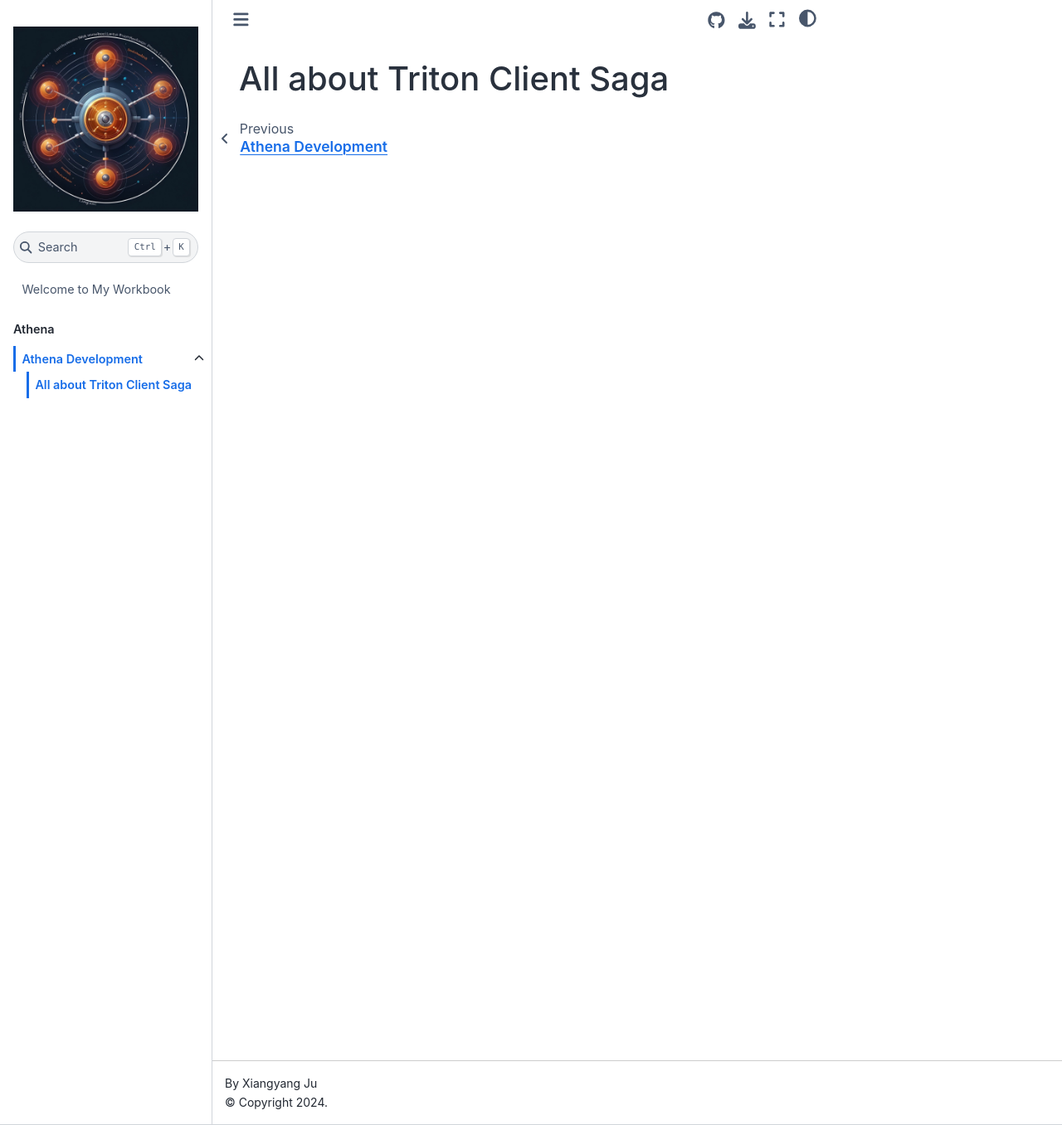
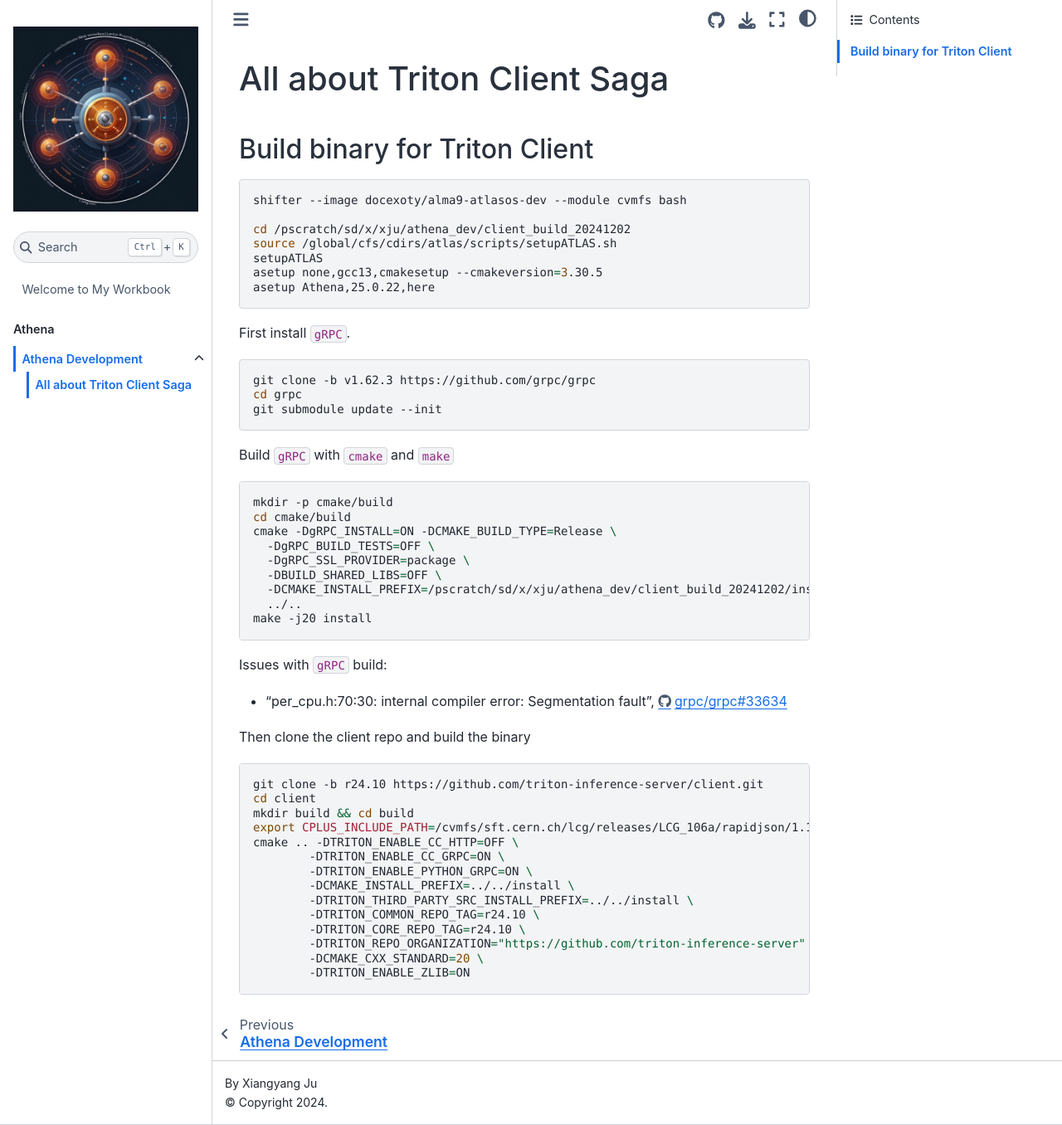
Before and after one commit to xju2/workbook, a Jupyter Book: the page built from book/athena/triton_client.md, in a window 1280 px wide and 1356 px high. Shown: the whole window at 83% size. Built offline with Jupyter Book 1.0.4 settings and Sphinx 7.4.7 and the Sphinx Book theme 1.1.4, drawn with Linux system fonts in a browser that asks for light colours.

Commit message:
init try

````diff
--- a/book/athena/triton_client.md
+++ b/book/athena/triton_client.md
@@ -1 +1,54 @@
-## All about Triton Client Saga
+# All about Triton Client Saga
+
+## Build binary for Triton Client
+
+```bash
+shifter --image docexoty/alma9-atlasos-dev --module cvmfs bash
+
+cd /pscratch/sd/x/xju/athena_dev/client_build_20241202
+source /global/cfs/cdirs/atlas/scripts/setupATLAS.sh
+setupATLAS
+asetup none,gcc13,cmakesetup --cmakeversion=3.30.5
+asetup Athena,25.0.22,here
+```
+
+First install `gRPC`.
+```bash
+git clone -b v1.62.3 https://github.com/grpc/grpc
+cd grpc
+git submodule update --init
+```
+Build `gRPC` with `cmake` and `make`
+```bash
+mkdir -p cmake/build
+cd cmake/build
+cmake -DgRPC_INSTALL=ON -DCMAKE_BUILD_TYPE=Release \
+  -DgRPC_BUILD_TESTS=OFF \
+  -DgRPC_SSL_PROVIDER=package \
+  -DBUILD_SHARED_LIBS=OFF \
+  -DCMAKE_INSTALL_PREFIX=/pscratch/sd/x/xju/athena_dev/client_build_20241202/install \
+  ../..
+make -j20 install
+```
+Issues with `gRPC` build:
+ - "per_cpu.h:70:30: internal compiler error: Segmentation fault", https://github.com/grpc/grpc/issues/33634
+
+
+Then clone the client repo and build the binary
+
+```bash
+git clone -b r24.10 https://github.com/triton-inference-server/client.git
+cd client
+mkdir build && cd build
+export CPLUS_INCLUDE_PATH=/cvmfs/sft.cern.ch/lcg/releases/LCG_106a/rapidjson/1.1.0/x86_64-el9-gcc13-opt/include:$CPLUS_INCLUDE_PATH
+cmake .. -DTRITON_ENABLE_CC_HTTP=OFF \
+        -DTRITON_ENABLE_CC_GRPC=ON \
+        -DTRITON_ENABLE_PYTHON_GRPC=ON \
+        -DCMAKE_INSTALL_PREFIX=../../install \
+        -DTRITON_THIRD_PARTY_SRC_INSTALL_PREFIX=../../install \
+        -DTRITON_COMMON_REPO_TAG=r24.10 \
+        -DTRITON_CORE_REPO_TAG=r24.10 \
+        -DTRITON_REPO_ORGANIZATION="https://github.com/triton-inference-server" \
+        -DCMAKE_CXX_STANDARD=20 \
+        -DTRITON_ENABLE_ZLIB=ON
+```
````
